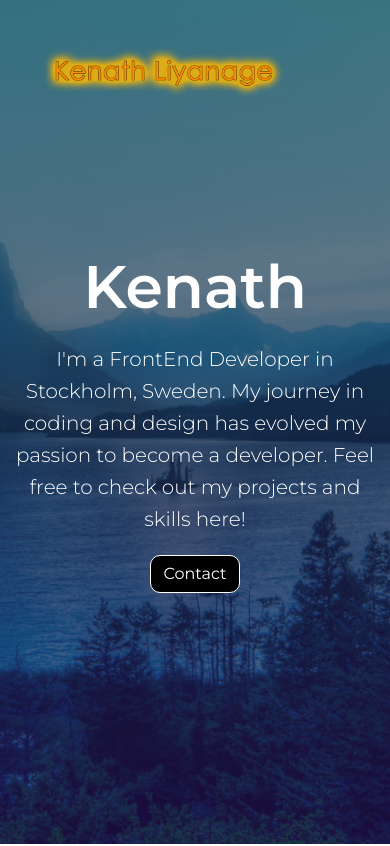
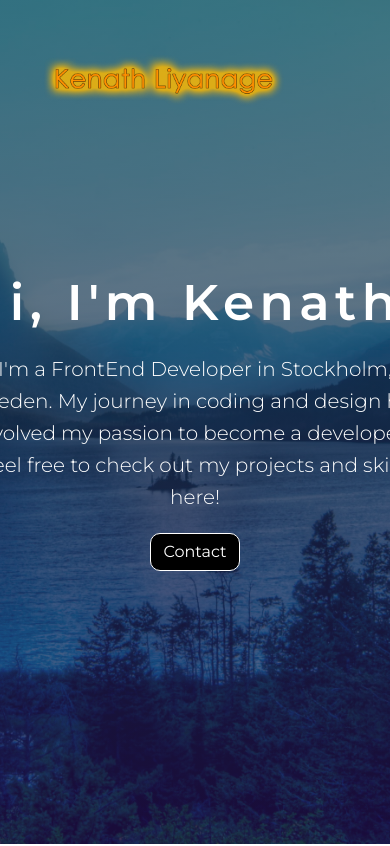
Before and after one commit to Jaller123/Portfolio, a React (Vite) app: page / in a window 390 px wide. Shown: the top 846 px of the page. Built offline with nearby package versions, Linux system fonts and the light colour scheme.

Commit message:
Created anim for H1 and edited a little css for responsive layout

```diff
--- a/src/App.jsx
+++ b/src/App.jsx
@@ -1,5 +1,5 @@
 import React, { useState, } from 'react'
-import Navbar from './components/Navbar/Navbar'
+import Navbar from './components/navbar/Navbar'
 import Hero from './components/Hero (Background)/Hero'
 import Skills from './components/Skills/Skills'
 import Projects from './components/Projects/Projects'
--- a/src/components/Hero (Background)/Hero.css
+++ b/src/components/Hero (Background)/Hero.css
@@ -20,9 +20,18 @@
 
 .hero-text h1
 {
-    font-size: 60px;
+    font-size: 50px;
     font-weight: 600;
     margin-bottom: 20px;
+    color: #fff;
+    overflow: hidden; /* Ensures the content is not revealed until the animation */
+    border-right: .15em solid rgb(236, 157, 0); /* The typwriter cursor */
+    white-space: nowrap; /* Keeps the content on a single line */
+    letter-spacing: .11em; /* Adjust as needed */
+    animation:
+      typing 3.5s steps(30, end),
+      blink-caret .5s step-end infinite;
+
 }
 
 .hero-text p
@@ -45,3 +54,17 @@
     color: #000 !important;
     border-color: black !important;
 }
+
+  /* The typing effect */
+  @keyframes typing
+  {
+    from { width: 0 }
+    to { width: 100% }
+  }
+
+  /* The typewriter cursor effect */
+  @keyframes blink-caret
+  {
+    from, to { border-color: transparent }
+    50% { border-color: rgb(251, 251, 251) }
+  }
--- a/src/components/Hero (Background)/Hero.jsx
+++ b/src/components/Hero (Background)/Hero.jsx
@@ -8,7 +8,7 @@ const Hero = () => {
       <div className='row justify-content-center align-items-center'>
         <div className='col-md-8'>
           <div className='hero-text'>
-            <h1>Kenath</h1>
+            <h1 className='typewriter'>Hi, I'm Kenath.</h1>
             <p className="lead">I'm a FrontEnd Developer in Stockholm, Sweden. My journey in coding and design has evolved my passion to become a developer. Feel free to check out my projects and skills here!</p> {/* Added lead class for larger font */}
             <button className='btn btn-primary'>Contact</button>
           </div>
--- a/src/components/Skills/Skills.css
+++ b/src/components/Skills/Skills.css
@@ -28,7 +28,8 @@
   line-height: 1.4;
 }
 
-@media (max-width: 1440px) {
+@media (max-width: 1440px)
+{
   .skills
   {
     width: 70%; /* Adjust the width of the skills container */
@@ -48,3 +49,17 @@
     left: 100px;
   }
 }
+
+@media (max-width: 1024px) {
+  .skills
+  {
+    width: 70%; /* Adjust the width of the skills container */
+    margin: 0 auto; /* Center the skills container */
+  }
+  .skill1
+  {
+    padding: 25px 50px;
+    text-align: center;
+    width: 60%; /* Adjust this value if needed */
+  }
+}
--- a/src/components/navbar/Navbar.css
+++ b/src/components/navbar/Navbar.css
@@ -75,8 +75,15 @@ nav
 {
     nav ul
     {
-        left: 50%;
+        left: 40%;
         transform: translateX(-50%);
         margin: 0;
     }
+
+    nav ul li
+    {
+        font-size: 12px;
+        margin: 10px;
+        position: relative;
+    }
 }
```
